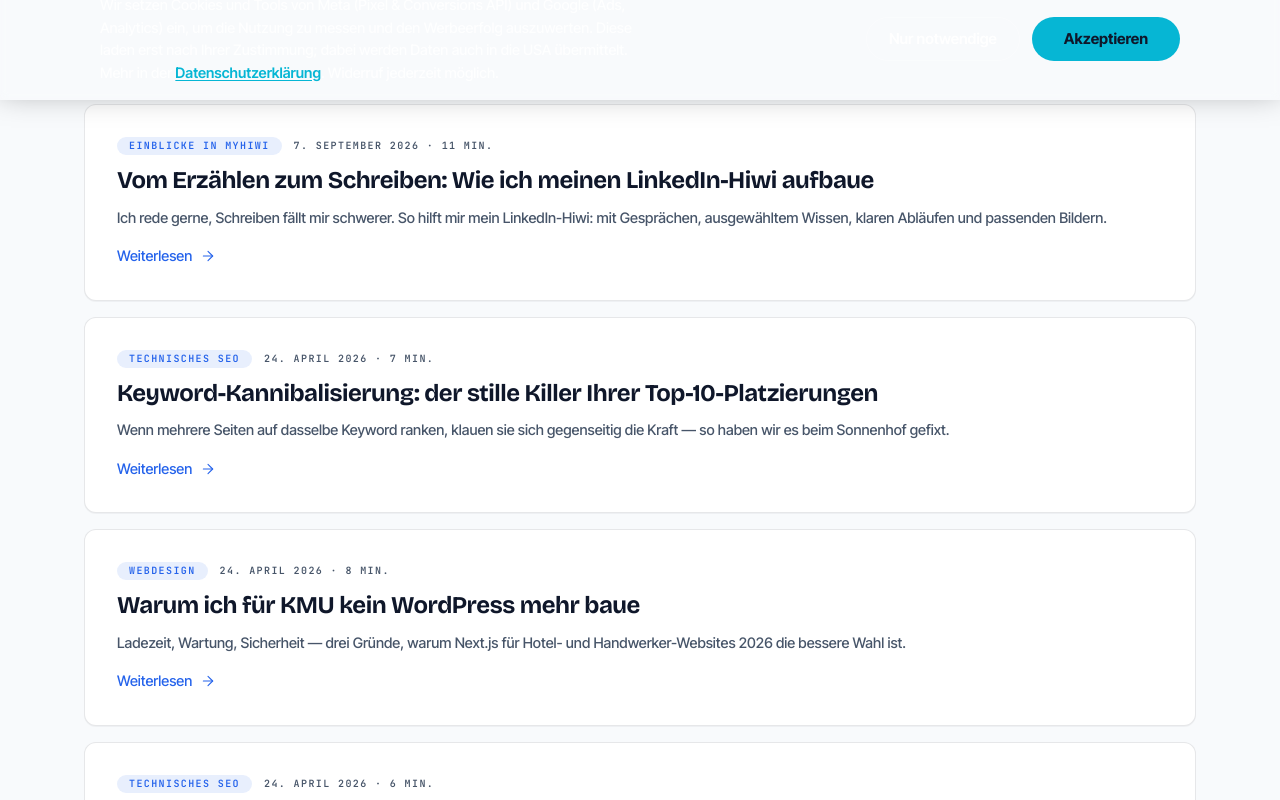
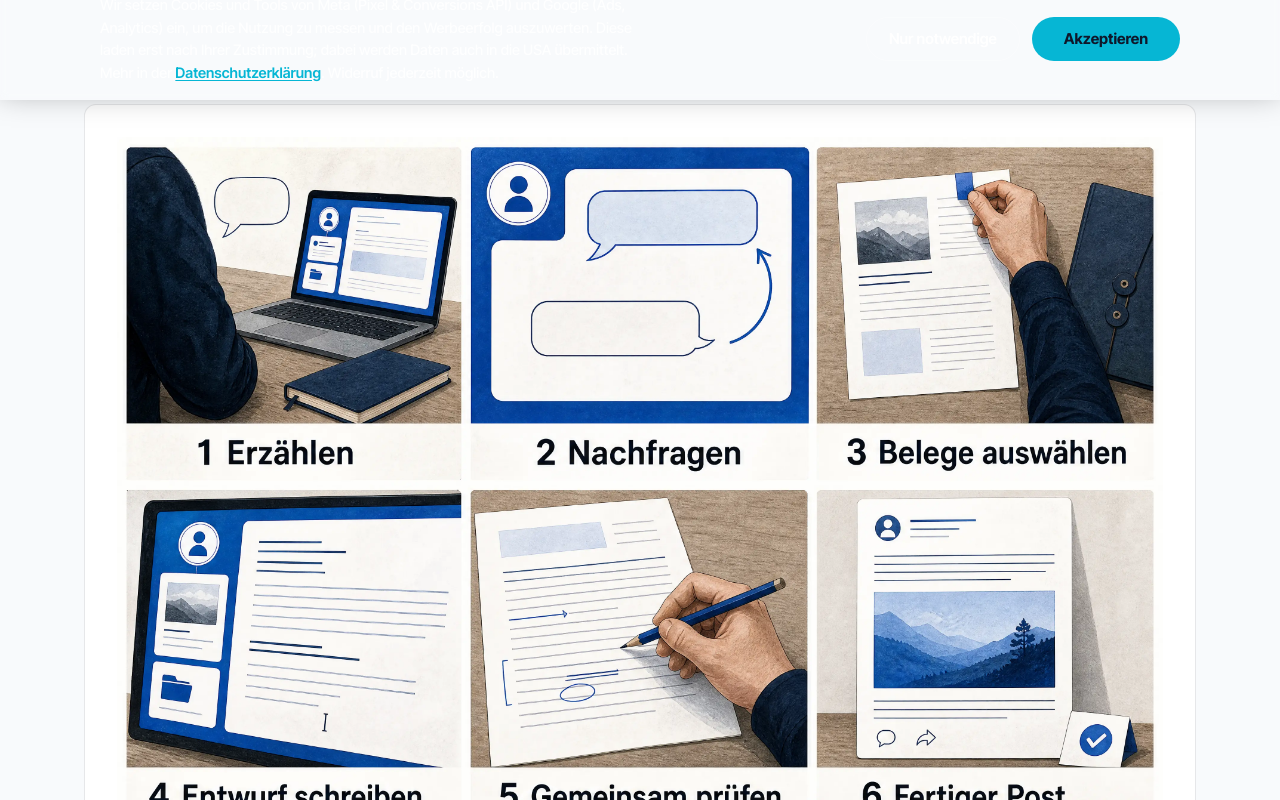
Before and after one commit to deniskaliberda/myhiwi-webseite, a Next.js app: page /blog in a window 1280 px wide. Shown: the part 700-1500 px from the top of the page. Built offline with nearby package versions, Linux system fonts and the light colour scheme; no server answers.

Commit message:
Use approved Hiwi mosaic in blog overview and record release checks

```diff
--- a/app/blog/page.tsx
+++ b/app/blog/page.tsx
@@ -1,4 +1,5 @@
 import type { Metadata } from "next";
+import Image from "next/image";
 import hiwiArticle from "@/content/blog/linkedin-hiwi.json";
 import Link from "next/link";
 import { ArrowRight } from "lucide-react";
@@ -118,6 +119,16 @@ export default function BlogPage() {
               <li key={post.slug}>
                 <Link href={`/blog/${post.slug}`} className="group block">
                   <Card interactive className="flex flex-col gap-mh-3">
+                  {post.slug === hiwiArticle.slug && (
+                    <Image
+                      src={hiwiArticle.image}
+                      width={hiwiArticle.imageWidth}
+                      height={hiwiArticle.imageHeight}
+                      alt={hiwiArticle.imageAlt}
+                      sizes="(max-width: 768px) calc(100vw - 80px), 820px"
+                      className="h-auto w-full"
+                    />
+                  )}
                   <div className="flex flex-wrap items-center gap-x-mh-3 gap-y-mh-2">
                     <span className="mh-label-mono-sm rounded-mh-pill bg-mh-accent-soft px-mh-3 py-1 text-mh-accent">
                       {post.category}
```
Also changed, not shown: 3 other files (tests, documents, lock files or other folders).
